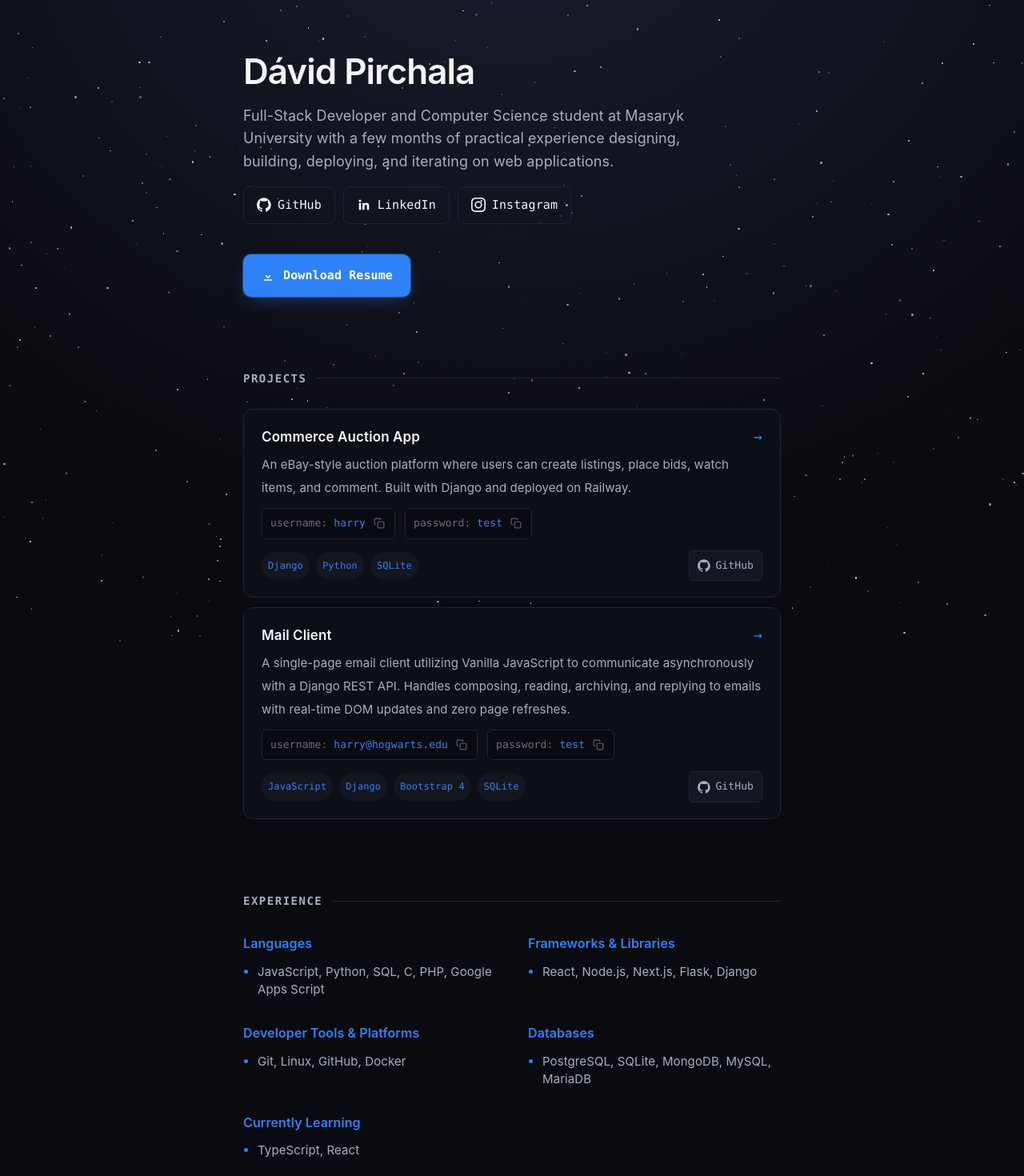
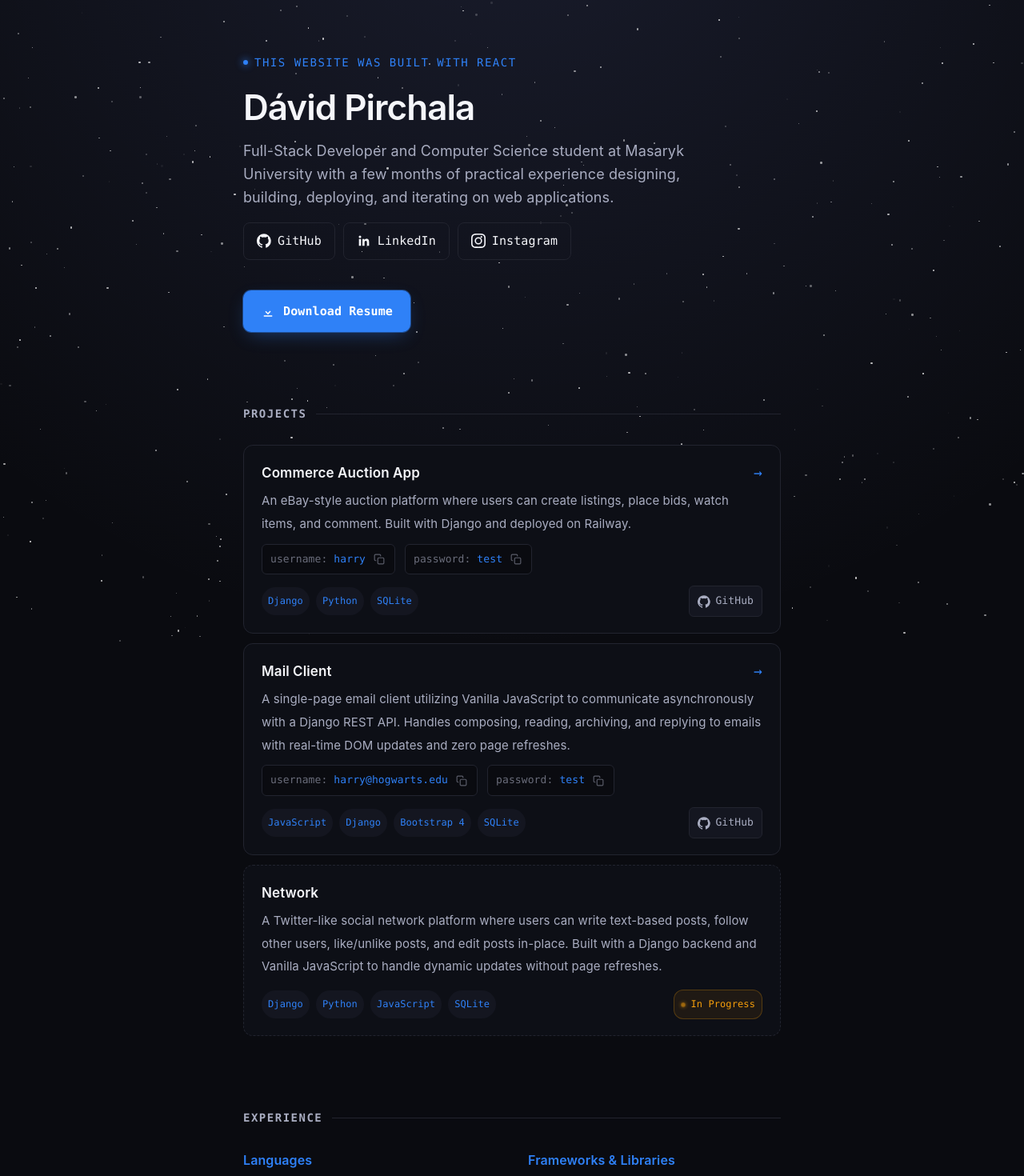
Before and after one commit to Dafitko/dafitko.github.io, a React (Vite) app: page / in a window 1280 px wide. Shown: the top 1470 px of the page at 80% size. Built offline with nearby package versions, Linux system fonts and the light colour scheme.

Commit message:
feat: add Network project to portfolio and update site styling and hero layout

```diff
--- a/src/App.css
+++ b/src/App.css
@@ -450,6 +450,8 @@
 footer {
   padding-top: 8px;
   font-size: 13px;
-  color: var(--border);
+  color: var(--text);
+  opacity: 0.4;
   text-align: left;
+  font-family: var(--mono);
 }
--- a/src/App.jsx
+++ b/src/App.jsx
@@ -109,6 +109,12 @@ const projects = [
     stack: ['JavaScript', 'Django', 'Bootstrap 4', 'SQLite'],
     // status: 'in-progress',
   },
+  {
+    name: 'Network',
+    description:
+      'A Twitter-like social network platform where users can write text-based posts, follow other users, like/unlike posts, and edit posts in-place. Built with a Django backend and Vanilla JavaScript to handle dynamic updates without page refreshes.',
+    stack: ['Django', 'Python', 'JavaScript', 'SQLite'],
+  },
 ]
 
 function App() {
@@ -133,6 +139,7 @@ function App() {
 
       <div className="page">
         <section className="hero">
+          <div className="eyebrow">This website was built with React</div>
           <h1>
             Dávid Pirchala
           </h1>
```
